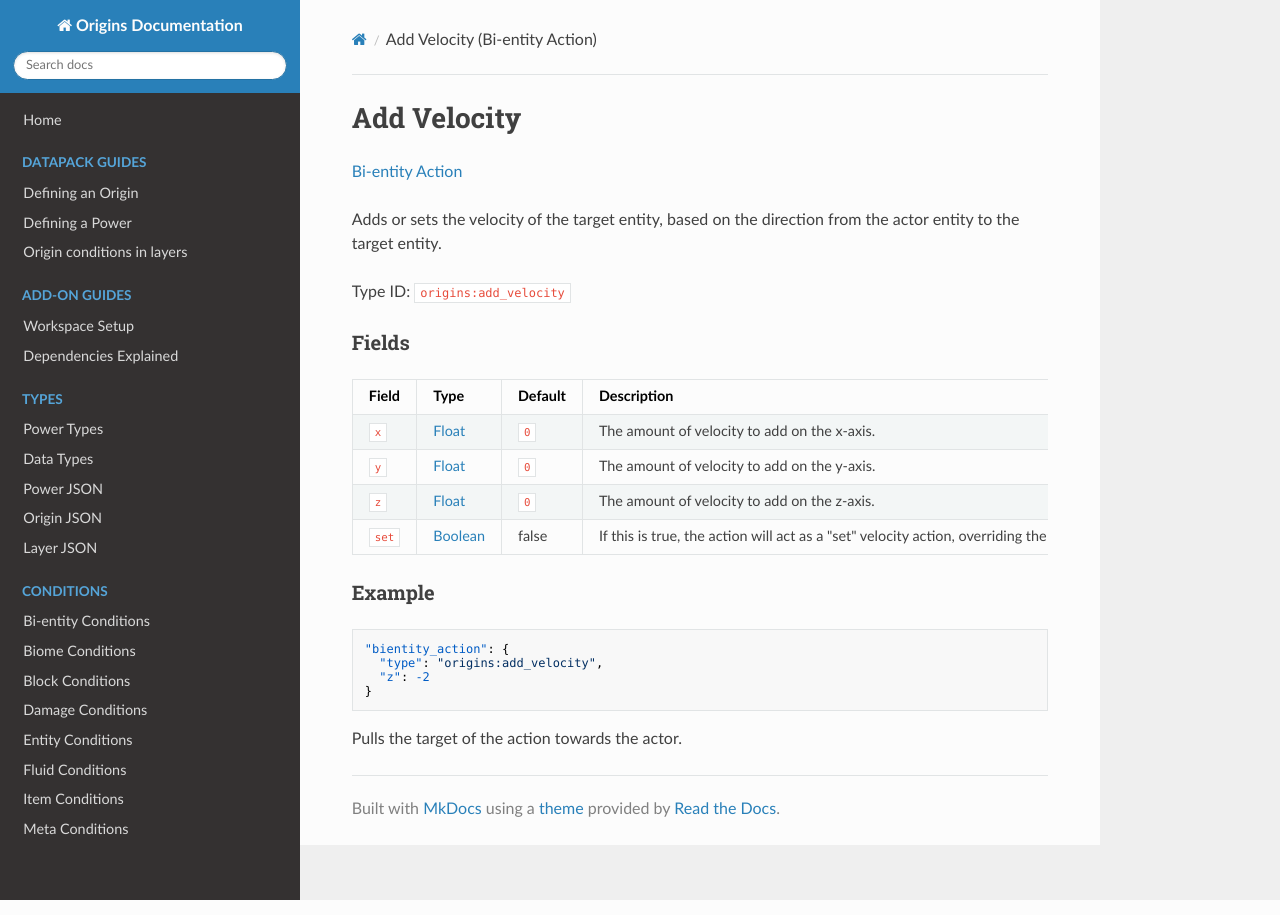
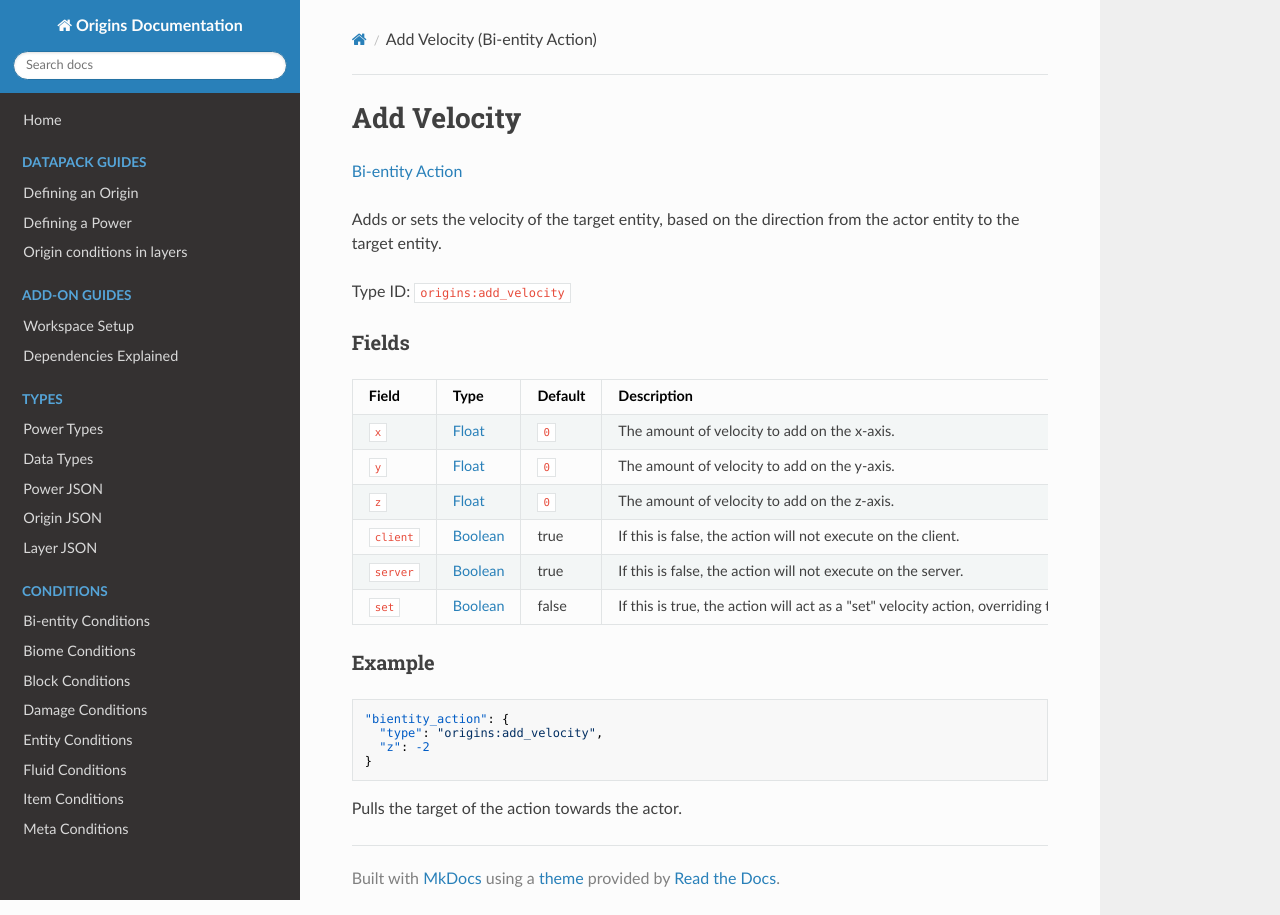
Before and after one commit to apace100/origins-docs, an MkDocs documentation site: the page built from docs/bientity_actions/add_velocity.md, in a window 1280 px wide. Built offline with MkDocs 1.6.1, drawn with Linux system fonts in a browser that asks for light colours; nearby versions of some CDN libraries.

Commit message:
Updated `add_velocity.md` (EA and BEA) Added the new side fields

```diff
--- a/docs/bientity_actions/add_velocity.md
+++ b/docs/bientity_actions/add_velocity.md
@@ -18,6 +18,8 @@ Field  | Type | Default | Description
 `x` | [Float](../data_types/float.md) | `0` | The amount of velocity to add on the x-axis.
 `y` | [Float](../data_types/float.md) | `0` | The amount of velocity to add on the y-axis.
 `z` | [Float](../data_types/float.md) | `0` | The amount of velocity to add on the z-axis.
+`client` | [Boolean](../data_types/boolean.md) | true | If this is false, the action will not execute on the client.
+`server` | [Boolean](../data_types/boolean.md) | true | If this is false, the action will not execute on the server.
 `set` | [Boolean](../data_types/boolean.md) | false | If this is true, the action will act as a "set" velocity action, overriding the entity's current velocity instead of adding to it.
 
 ### Example
```
Also changed, not shown: docs/entity_actions/add_velocity.md (+2 -0 lines).
